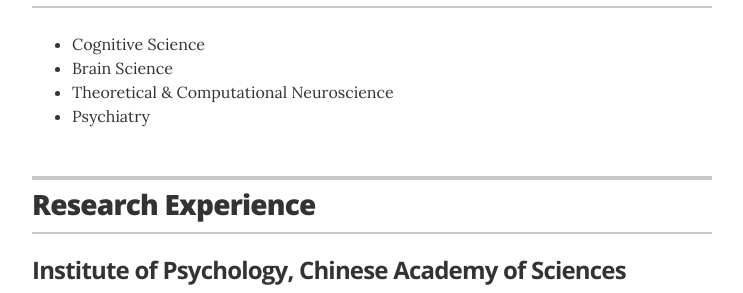
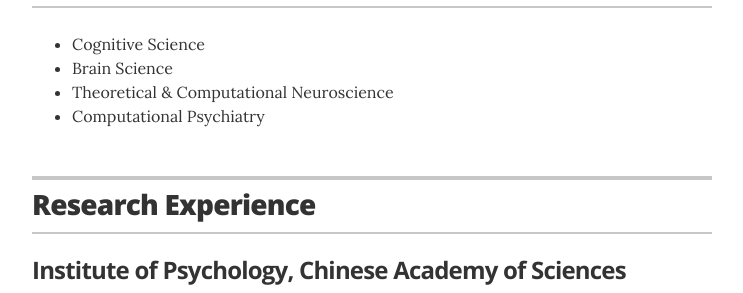
Before and after one commit to PsychYan/PsychYan.github.io, a Jekyll site: the page built from index.html, in a window 1280 px wide and 900 px high, scrolled down 868 px. Shown: the part 154-447 px from the top of the window, without its empty margins (268-1011 px from the left). Built offline with Jekyll 4.4.1, drawn with Linux system fonts in a browser that asks for light colours.

Commit message:
Update interests.yml

```diff
--- a/_data/interests.yml
+++ b/_data/interests.yml
@@ -2,4 +2,4 @@
 - description: Cognitive Science
 - description: Brain Science
 - description: Theoretical & Computational Neuroscience
-- description: Psychiatry
+- description: Computational Psychiatry
```
